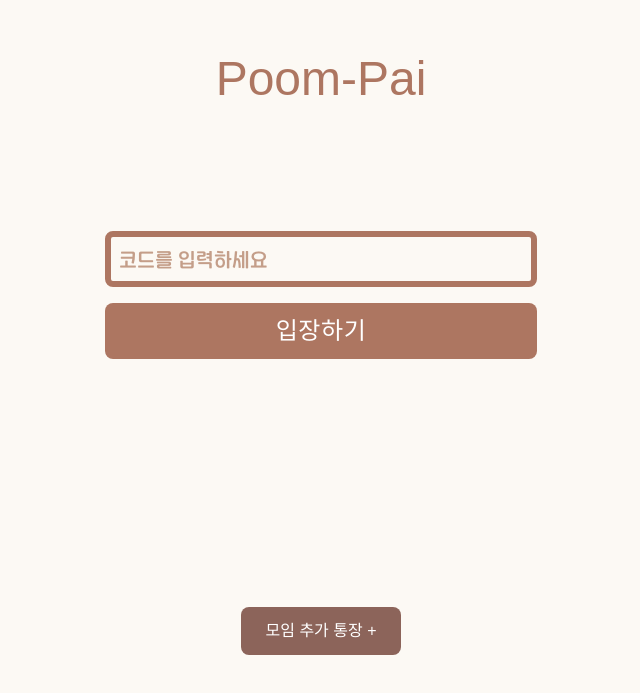
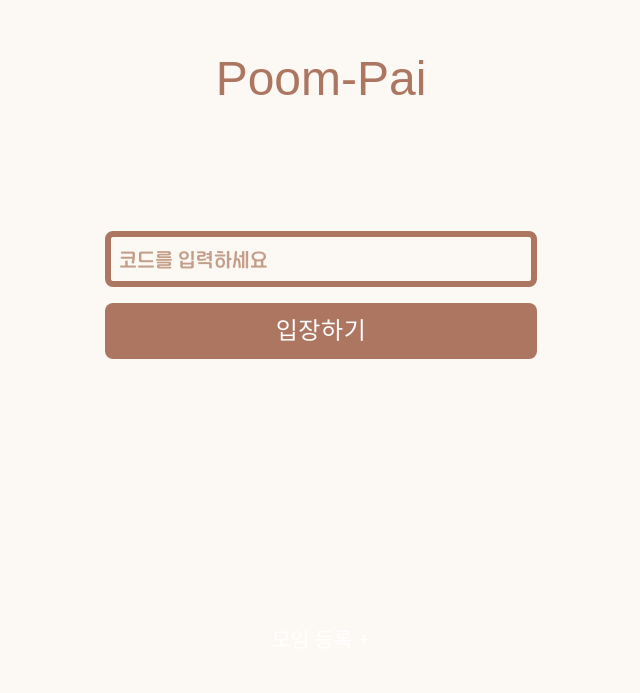
Before and after one commit to inging-bo/Poom-Pai, a React (Vite) app: page / in a window 1280 px wide. Shown: the part 105-798 px from the top of the page, without its empty margins (319-959 px from the left). Built offline with nearby package versions, Linux system fonts and the light colour scheme; a web font is replaced by a local one.

Commit message:
인터렉티브 수정

```diff
--- a/src/view/Home.jsx
+++ b/src/view/Home.jsx
@@ -1,19 +1,13 @@
 import { useNavigate } from "react-router-dom";
-import { useState } from "react";
 import MakeMoneyDetails from "./MakeMoneyDetails.jsx";
-import { motion as Motion} from "framer-motion";
+import { motion as Motion } from "framer-motion";
 
 function Home() {
   const navigate = useNavigate()
   const goList = () => {
     navigate('/money-details')
   }
-  const makeDetails = () => {
-    // navigate('/make-money-details')
-    setOpenModal(true)
-  }
 
-  const [openModal, setOpenModal] = useState(false)
 
   return (
     <Motion.div
@@ -32,14 +26,44 @@ function Home() {
                 value="Sign in">입장하기
         </button>
       </div>
-      <div
-        onClick={!openModal ? () => makeDetails() : undefined}
-        className={`${openModal
-          ? "w-5/6 bottom-1/2 border-[6px] border-main-color bg-main-bg"
-          : "w-40 bottom-16 bg-active-color h-12"}
-          flex justify-center items-center max-w-2xl rounded-lg text-white text-center fixed duration-300 translate-y-1/2`}>
-        {openModal ? <MakeMoneyDetails setOpenModal={setOpenModal}/> : "모임 추가 통장 +"}
-      </div>
+      <MakeMoneyDetails/>
+      {/*<Motion.div*/}
+      {/*  onClick={!openModal ? () => makeDetails() : undefined}*/}
+      {/*  initial={false}*/}
+      {/*  animate={openModal ? "open" : "closed"}*/}
+      {/*  variants={{*/}
+      {/*    open: {*/}
+      {/*      width: "83.3333%",*/}
+      {/*      height: "inherit",*/}
+      {/*      bottom: "50%",*/}
+      {/*      backgroundColor: "var(--color-main-bg)",*/}
+      {/*      borderWidth: "6px",*/}
+      {/*      borderColor: "var(--color-main-color)",*/}
+      {/*      transition: {*/}
+      {/*        width: { duration: 0.4, delay: 0.4 },*/}
+      {/*        bottom: { duration: 0.4 },*/}
+      {/*        backgroundColor: { duration: 0.4 },*/}
+      {/*        borderWidth: { duration: 0.4 },*/}
+      {/*      },*/}
+      {/*    },*/}
+      {/*    closed: {*/}
+      {/*      width: "10rem",*/}
+      {/*      height: "3rem",*/}
+      {/*      bottom: "10%",*/}
+      {/*      backgroundColor: "var(--color-active-color)",*/}
+      {/*      borderWidth: "0px",*/}
+      {/*      transition: {*/}
+      {/*        width: { duration: 0.4 },*/}
+      {/*        bottom: { duration: 0.4, delay: 0.4 },*/}
+      {/*        backgroundColor: { duration: 0.4 },*/}
+      {/*        borderWidth: { duration: 0.4 },*/}
+      {/*      },*/}
+      {/*    }*/}
+      {/*  }}*/}
+      {/*  className="fixed bottom-0 flex max-w-2xl justify-center items-center rounded-lg text-white text-center z-50 translate-y-1/2 overflow-hidden"*/}
+      {/*>*/}
+      {/*  {openModal ? <MakeMoneyDetails openModal={openModal} setOpenModal={setOpenModal}/> : "모임 추가 통장 +"}*/}
+      {/*</Motion.div>*/}
     </Motion.div>
   )
 }
--- a/src/view/MakeMoneyDetails.jsx
+++ b/src/view/MakeMoneyDetails.jsx
@@ -1,33 +1,151 @@
-function makeMoneyDetails({ setOpenModal }) {
+import { motion as Motion } from "framer-motion";
+import { useState } from "react";
+
+function MakeMoneyDetails() {
   const goHome = () => {
     setOpenModal(false)
   }
 
+  const [openModal, setOpenModal] = useState(false)
+
+  const makeDetails = () => {
+    setOpenModal(true)
+  }
+
   return (
-    <div className="flex flex-col p-5 w-full gap-4">
+    <Motion.div
+      className={`
+      ${openModal ? "justify-center" : "justify-start cursor-pointer"}
+      fixed flex flex-col max-w-2xl gap-4 overflow-hidden rounded-lg`}
+      initial={false}
+      animate={openModal ? "open" : "closed"}
+      variants={{
+        open: {
+          width: "85%",
+          top: "30%",
+          height: "300px",
+          lineHeight: "inherit",
+          backgroundColor: "var(--color-main-bg)",
+          transition: {
+            width: { duration: 0.3, delay: 0.2 },
+            height: { duration: 0.3, delay: 0.3 },
+            bottom: { duration: 0.3 },
+            backgroundColor: { duration: 0.3, delay: 0.3 },
+          },
+        },
+        closed: {
+          width: "200px",
+          top: "90%",
+          height: "50px",
+          minHeight: "unset",
+          lineHeight: "50px",
+          backgroundColor: "var(--color-active-color)",
+          transition: {
+            width: { duration: 0.3 },
+            height: { duration: 0.3 },
+            bottom: { duration: 0.3, delay: 0.3 }
+          },
+        }
+      }}
+    >
       {/* 모임 제목 */}
       <div className="flex flex-col gap-2">
-        <h2 className="text-main-text text-3xl">모임 제목</h2>
-        <input
+        <Motion.h2
+          onClick={() => makeDetails()}
+          initial={false}
+          animate={openModal ? "open" : "closed"}
+          variants={{
+            open: {
+              fontSize: "1.875rem",
+              color: "var(--color-main-text)",
+              transition: {},
+            },
+            closed: {
+              fontSize: "1.275rem",
+              color: "#ffffff",
+              transition: {},
+            }
+          }}
+          className="text-main-text text-center">모임 {openModal ? "제목" : "등록 +"}
+        </Motion.h2>
+        <Motion.input
+          initial={false}
+          animate={openModal ? "open" : "closed"}
+          variants={{
+            open: {
+              opacity: 1,
+              y: "-15%",
+              transition: {
+                duration: 0.3, delay: 0.3
+              },
+            },
+            closed: {
+              opacity: 0,
+              y: 0,
+              transition: {
+                duration: 0.3
+              },
+            }
+          }}
           className="h-14 text-xl text-main-text placeholder:text-sub-color placeholder:text-lg placeholder:font-money border-[6px] px-2 border-main-color rounded-lg"
           type="text" id="" name="name" minLength="8" placeholder="모임 제목을 입력하세요" required/>
       </div>
       {/* 입장 코드 */}
-      <div className="flex items-center gap-2">
+      <Motion.div
+        initial={false}
+        animate={openModal ? "open" : "closed"}
+        variants={{
+          open: {
+            opacity: 1,
+            y: "-15%",
+            transition: {
+              duration: 0.3, delay: 0.3
+            },
+          },
+          closed: {
+            opacity: 0,
+            y: 0,
+            transition: {
+              duration: 0.3
+            },
+          }
+        }}
+        className="flex items-center gap-2"
+      >
         <h2 className="text-main-text text-2xl">입장 코드</h2>
         <input
           className="flex-1 w-full text-main-text placeholder:text-sub-color placeholder:font-money border-[6px] h-14 px-2 border-main-color rounded-lg"
           inputMode="numeric" pattern="[0-9]*" minLength="8" placeholder="코드 입력" required/>
-      </div>
+      </Motion.div>
       {/* 버튼 */}
-      <div className="text-main-text flex justify-between">
+      <Motion.div
+        initial={false}
+        animate={openModal ? "open" : "closed"}
+        variants={{
+          open: {
+            opacity: 1,
+            y: "-15%",
+            transition: {
+              duration: 0.3, delay: 0.3
+            },
+          },
+          closed: {
+            opacity: 0,
+            y: 0,
+            transition: {
+              duration: 0.3
+            },
+          }
+        }}
+        className="text-main-text flex justify-between"
+      >
         <button className="px-1 py-2 w-32 text-2xl border-[6px] border-main-color rounded-lg"
                 onClick={() => goHome()}>등록 취소
         </button>
         <button className="px-1 py-2 w-32 text-2xl bg-main-color text-white rounded-lg">등록</button>
-      </div>
-    </div>
+      </Motion.div>
+    </Motion.div>
   )
 }
 
-export default makeMoneyDetails;
+export default MakeMoneyDetails;
```
